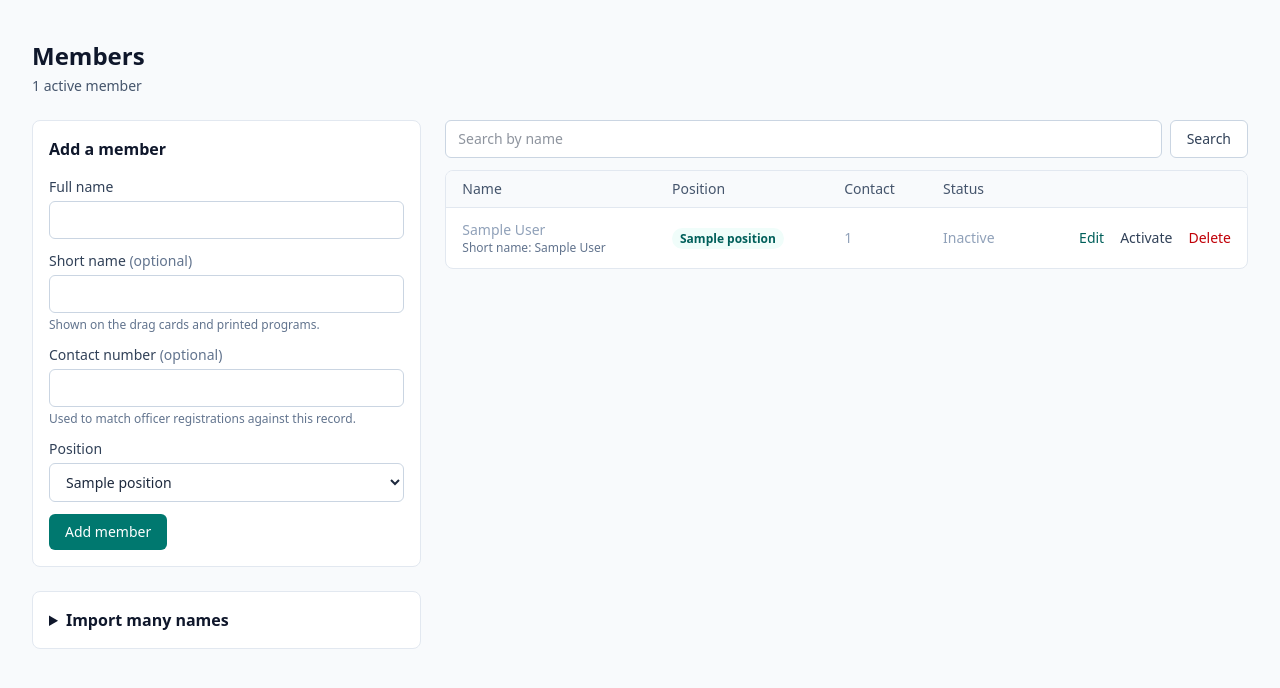
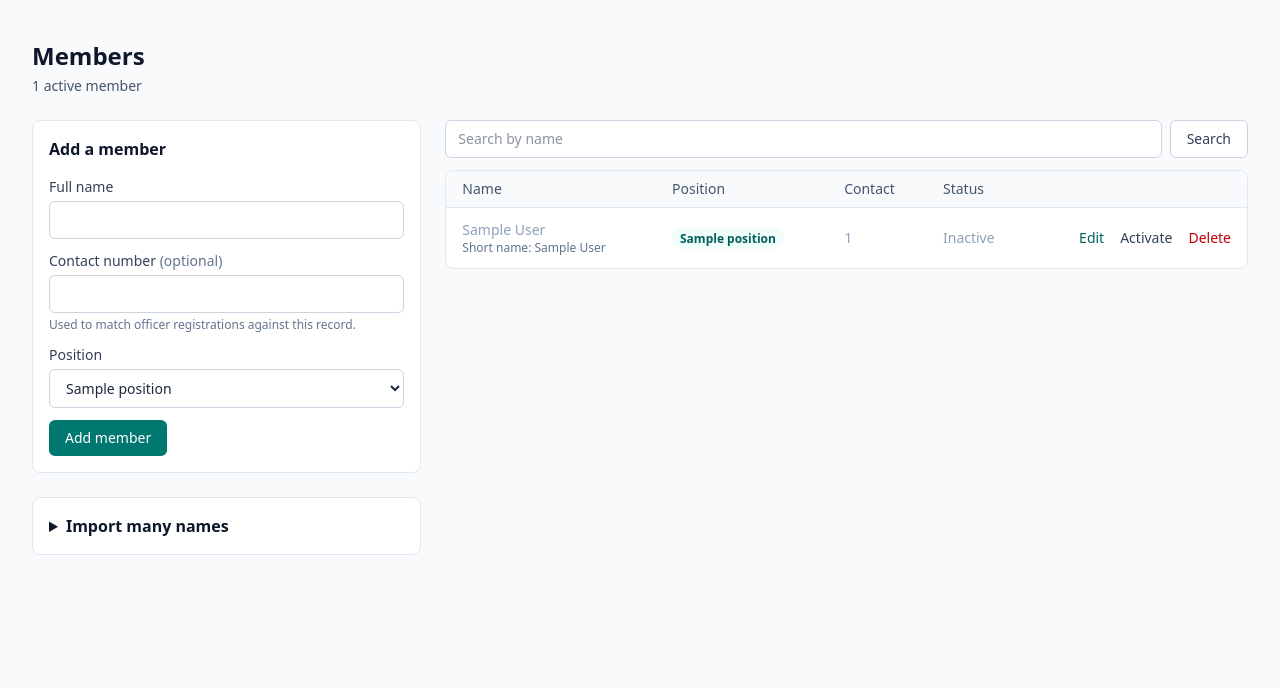
Before and after one commit to bowendell26-svg/CPSS_system, a Python web app: template templates/members.html in a window 1280 px wide. Shown: the part 57-745 px from the top of the page. Run offline with Jinja, Linux system fonts and the light colour scheme; the template is opened without the code that fills it: most values are stand-ins (such as "Sample title", 1, 10 or a date in 2020).

Commit message:
Add files via upload

```diff
--- a/templates/members.html
+++ b/templates/members.html
@@ -29,14 +29,6 @@
                 </div>
 
                 <div>
-                    <label for="display_name" class="block text-sm font-medium text-slate-700">Short name <span
-                            class="font-normal text-slate-500">(optional)</span></label>
-                    <input id="display_name" name="display_name" type="text" maxlength="50"
-                        class="mt-1 w-full rounded-md border border-slate-300 px-3 py-2 text-sm focus:border-teal-600 focus:outline-2 focus:outline-teal-600">
-                    <p class="mt-1 text-xs text-slate-500">Shown on the drag cards and printed programs.</p>
-                </div>
-
-                <div>
                     <label for="contact_number" class="block text-sm font-medium text-slate-700">Contact number <span
                             class="font-normal text-slate-500">(optional)</span></label>
                     <input id="contact_number" name="contact_number" type="text" maxlength="30"
@@ -49,7 +41,8 @@
                     <select id="position" name="position"
                         class="mt-1 w-full rounded-md border border-slate-300 bg-white px-3 py-2 text-sm focus:border-teal-600 focus:outline-2 focus:outline-teal-600">
                         {% for position in member_positions %}
-                        <option value="{{ position }}" {% if position == "Regular Member" %}selected{% endif %}>{{ position }}</option>
+                        <option value="{{ position }}" {% if position=="Regular Member" %}selected{% endif %}>{{
+                            position }}</option>
                         {% endfor %}
                     </select>
                 </div>
@@ -138,7 +131,8 @@
                         </td>
                         <td class="px-4 py-3 whitespace-nowrap">
                             {% if m.position and m.position != "Regular Member" %}
-                            <span class="rounded-full bg-teal-50 px-2 py-0.5 text-xs font-semibold text-teal-800">{{ m.position }}</span>
+                            <span class="rounded-full bg-teal-50 px-2 py-0.5 text-xs font-semibold text-teal-800">{{
+                                m.position }}</span>
                             {% else %}
                             <span class="text-xs text-slate-500">{{ m.position or "Regular Member" }}</span>
                             {% endif %}
--- a/templates/program_editor.html
+++ b/templates/program_editor.html
@@ -100,10 +100,10 @@
                             <label for="song_search_{{ item.id }}" class="sr-only">Song for {{ item.part_type.label
                                 }}</label>
                             <input id="song_search_{{ item.id }}" name="{{ song_title_field }}" type="text"
-                                autocomplete="off" role="combobox" aria-autocomplete="list" aria-expanded="false"
-                                aria-controls="song_suggestions_{{ item.id }}"
+                                autocomplete="off" maxlength="200" role="combobox" aria-autocomplete="list"
+                                aria-expanded="false" aria-controls="song_suggestions_{{ item.id }}"
                                 value="{{ request.form.get(song_title_field, item.song.title if item.song else item.detail or '') }}"
-                                placeholder="Optional — type a song title"
+                                placeholder="Optional — up to 6 song titles, separated by commas"
                                 class="w-full rounded-md border border-slate-300 bg-white px-3 py-2 text-sm focus:border-teal-600 focus:outline-2 focus:outline-teal-600"
                                 data-song-search>
                             <input name="{{ song_id_field }}" type="hidden"
```
Also changed, not shown: templates/member_form.html (+2 -8 lines).
